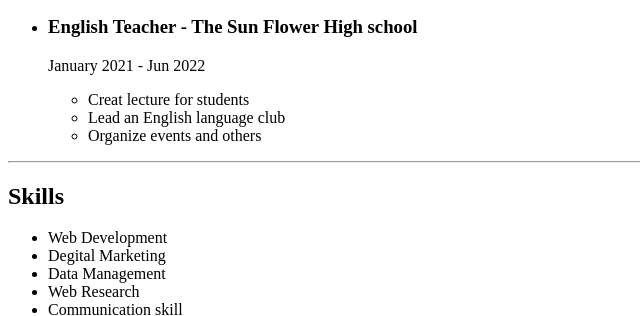
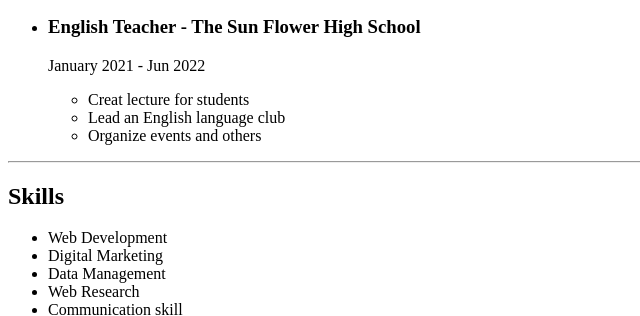
Before and after one commit to debsourov/Project1, a plain HTML site: page index.html in a window 1280 px wide. Shown: the part 641-957 px from the top of the page, 0-640 px from the left. Drawn offline with Linux system fonts and the light colour scheme.

Commit message:
index.html

```diff
--- a/index.html
+++ b/index.html
@@ -29,7 +29,7 @@
             </ul>
         </li>
         <li>
-            <h3>English Teacher - The Sun Flower High school</h3>
+            <h3>English Teacher - The Sun Flower High School </h3>
             <p>January 2021 - Jun 2022</p>
             <ul>
                 <li>Creat lecture for students</li>
@@ -42,7 +42,7 @@
     <h2>Skills</h2>
     <ul>
         <li>Web Development</li>
-        <li>Degital Marketing</li>
+        <li>Digital Marketing</li>
         <li>Data Management</li>
         <li>Web Research</li>
         <li>Communication skill</li>
```
